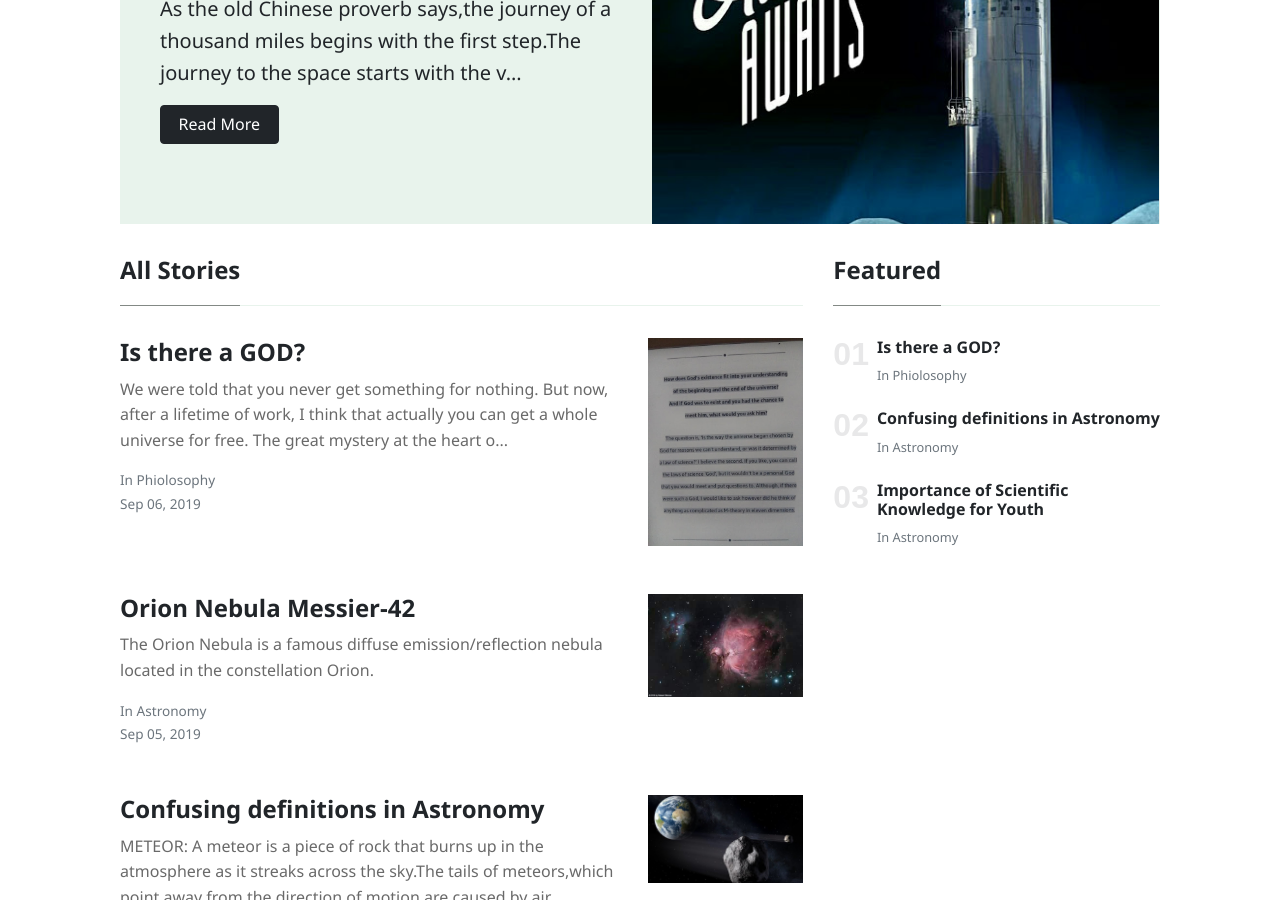
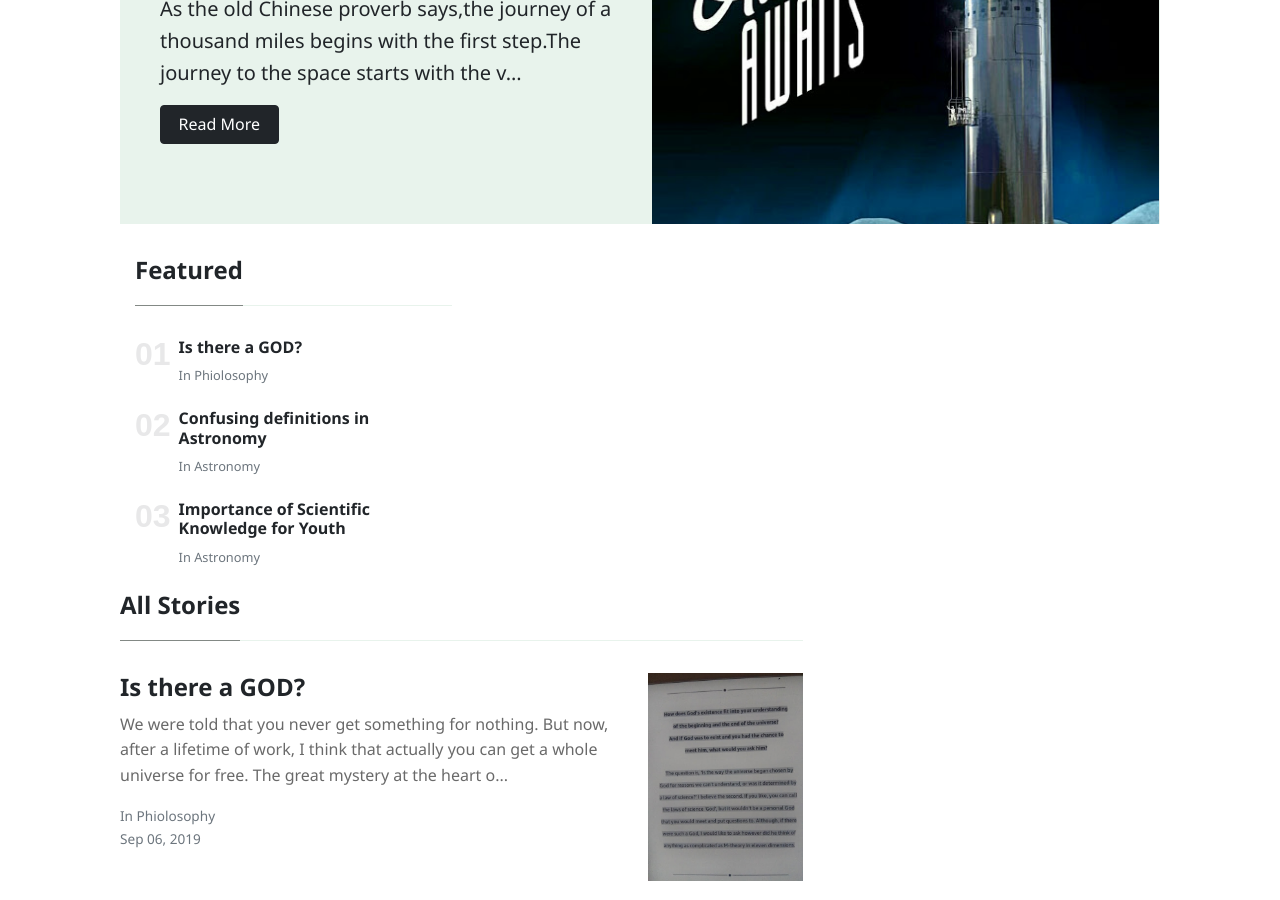
Before and after one commit to AstroSpaceTech/AstroSpaceTech.github.io, a Jekyll site: the page built from index.html, in a window 1280 px wide and 900 px high, scrolled down 1284 px. Built offline with Jekyll 4.4.1, drawn with Linux system fonts in a browser that asks for light colours; nearby versions of some CDN libraries; the list of posts is cut into pages by our own code.

Commit message:
Update index.html

```diff
--- a/index.html
+++ b/index.html
@@ -155,6 +155,9 @@ pagination:
 {% endfor %}
 
 
+<div class="col-md-4">
+    {% include sidebar-featured.html %}
+</div>
 
 
 
@@ -208,10 +211,6 @@ pagination:
 
     </div>
 
-    <div class="col-md-4">
-        {% include sidebar-featured.html %}
-    </div>
-
 </div>
 
 
```
